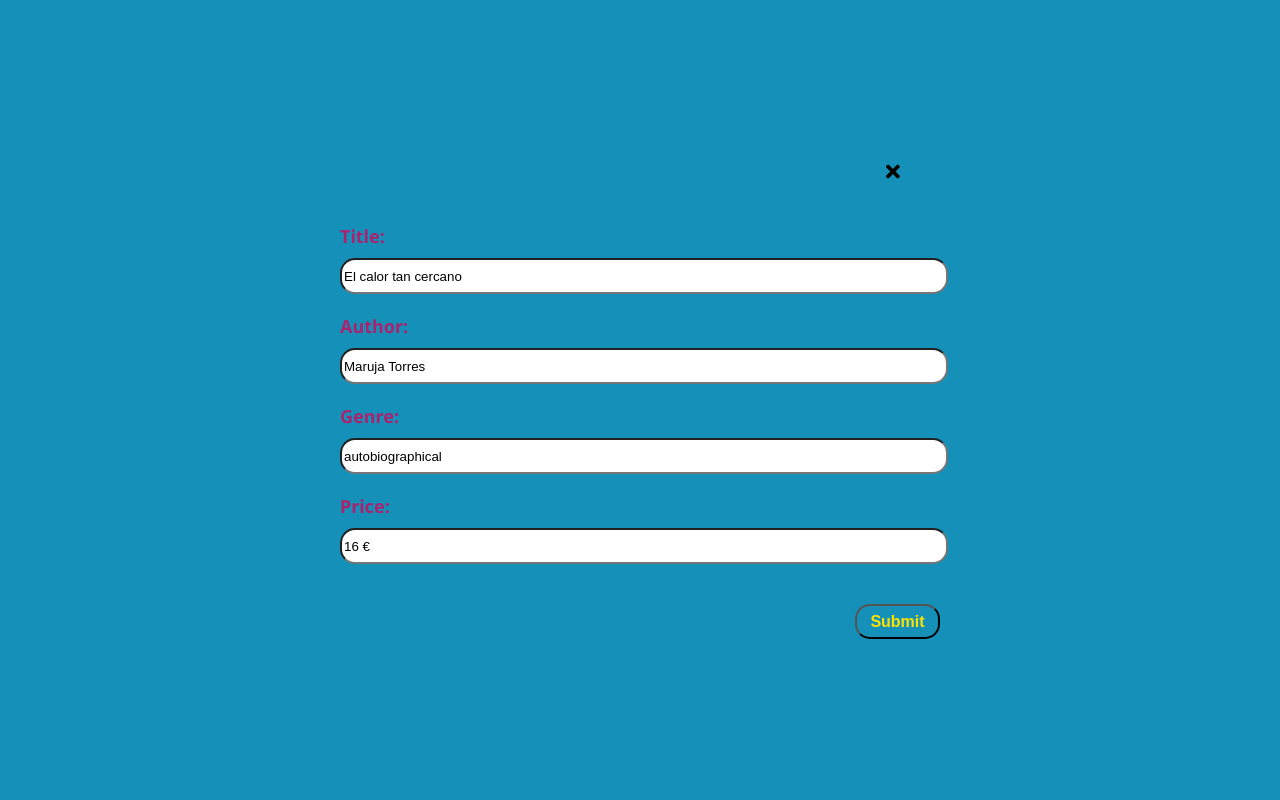
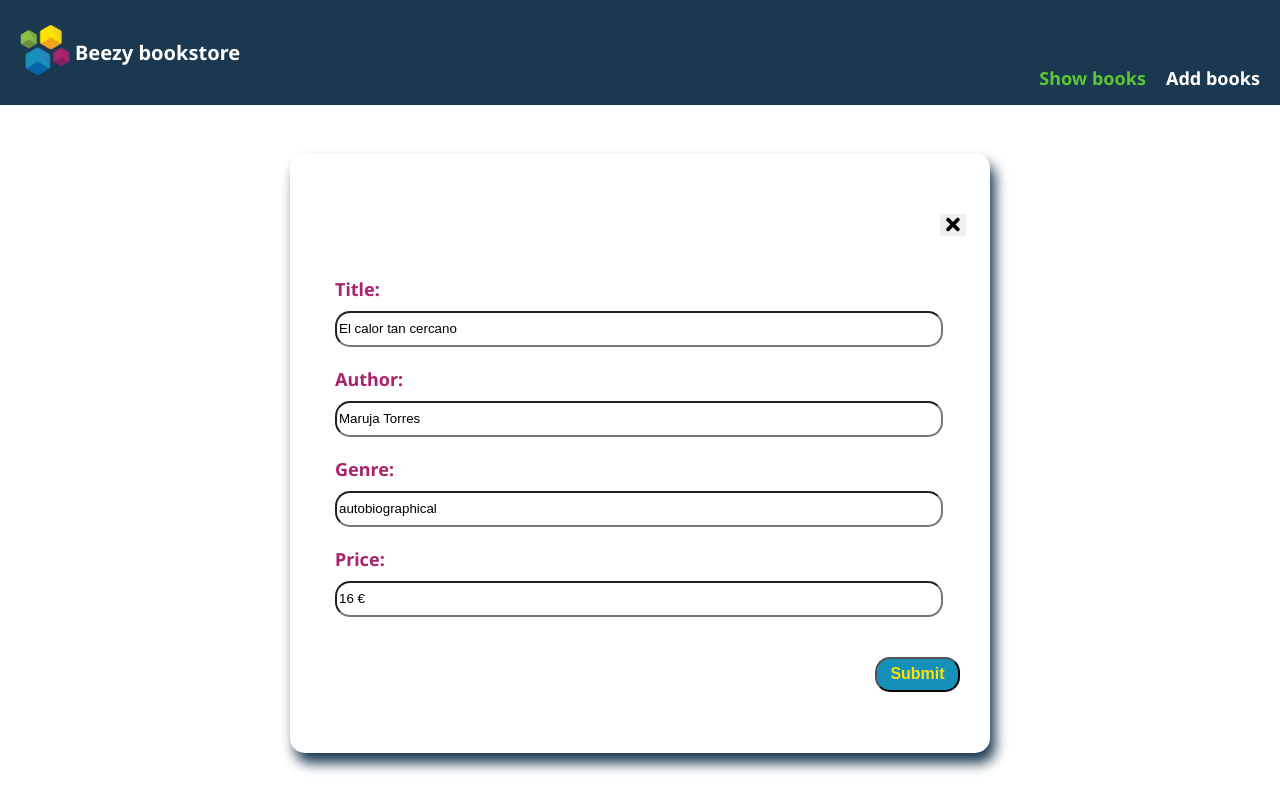
Before and after one commit to natalia-pn/B, a React (Create React App) app: page /#/ in a window 1280 px wide. Both pictures are taken after a click on the button 359 px from the left and 371 px from the top of the page. Shown: the top 800 px of the page. Built offline with nearby package versions, Linux system fonts and the light colour scheme.

Commit message:
Change modal styles

```diff
--- a/src/styles/_update-books-modal.scss
+++ b/src/styles/_update-books-modal.scss
@@ -3,9 +3,10 @@
     top: 50%;
     left: 50%;
     transform: translate(-50%, -50%);
-    background-color:$blue;
+    background-color:$white;
     width: 800px;
     height: 100vh;
+    margin-top: 94px;
     display: flex;
     flex-direction: column;
     justify-content: center;
@@ -13,6 +14,9 @@
 
     @media all and (min-width:768px) {
         width: 100vw;
+        height: 100vh;
+        margin-top: 105px;
+
     }
 }
 
@@ -21,33 +25,42 @@
     flex-direction: column;
     justify-content: center;
     align-items: center;
-    background-color: $blue;
-    height: 600px;
+    background-color: $white;
+    box-shadow: 5px 10px 13px $dark-blue;
+    border-radius: 8px;
+    height: 500px;
     width: 400px;
+    margin-bottom: 94px;
 
     @media all and (min-width:768px) {
-    width: 600px;
+    width: 700px;
+    height: 600px;
+    border-radius: 15px;
+    margin-bottom: 105px;
     }
 }
 
 .Modal .Add-books__form {
     margin: 0;
+    display: flex;
+    justify-content: center;
 
     @media all and (min-width:768px) {
-        width: 600px;
+        width: 610px;
     }
 }
 
 .Modal__close-button-container {
     align-self: flex-end;
     width: 50px;
-    margin:0 10px 40px 0;
+    margin-bottom: 40px;
+
+
 }
 
 .Modal__close-button {
     outline: none;
     border: none;
-    background-color: $blue;
 }
 
 .fas{
@@ -60,9 +73,5 @@
 
 .Modal .Send-button__container {
     align-self: flex-end;
-    margin-right: 35px;
-
-    @media all and (min-width:768px) {
-            margin-right: 0;
-    }
+    margin-right: 30px;
 }
```
Also changed, not shown: src/components/Header.js (added, +28 -0 lines).
